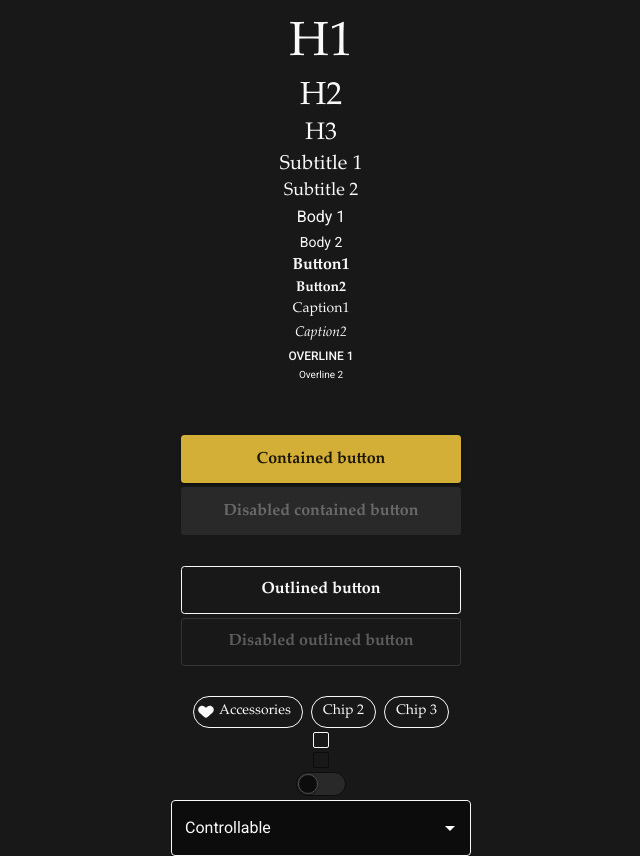
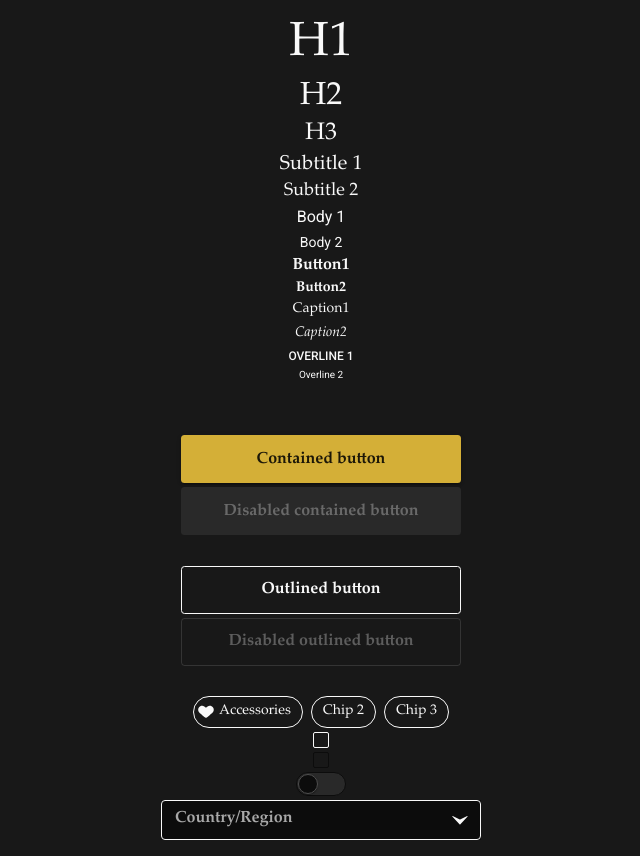
Before and after one commit to VCyx/mb-gallery-client, a Next.js app: page /ui-kit in a window 1280 px wide. Shown: the whole page, without its empty margins (319-959 px from the left). Built offline with nearby package versions, Linux system fonts and the light colour scheme; what @mui/material-nextjs would draw is missing.

Commit message:
working on Autocomplete

```diff
--- a/src/app/ui-kit/page.tsx
+++ b/src/app/ui-kit/page.tsx
@@ -115,9 +115,12 @@ export default function UiKit() {
 
       <Autocomplete
         disablePortal
-        options={["Option 1", "Option 2", "Option 3", "Option 4", "Option 5"]}
-        sx={{ width: 300 }}
-        renderInput={(params) => <TextField {...params} label="Controllable" />}
+        options={["USA", "Ukraine", "Option 3", "Option 4", "Option 5"]}
+        sx={{ width: 320 }}
+        size="small"
+        renderInput={(params) => (
+          <TextField {...params} label="Country/Region" />
+        )}
       />
     </Box>
   );
--- a/src/data/styles/overridesComponent.tsx
+++ b/src/data/styles/overridesComponent.tsx
@@ -4,6 +4,8 @@ import { Theme } from "@mui/material/styles/createThemeNoVars";
 import { CssVarsTheme } from "@mui/material/styles/createThemeWithVars";
 import { getTypography } from "@/data/styles/typography";
 import DoneIcon from "../../../public/icons/done.svg";
+import ArrowDown from "../../../public/icons/arrow-down.svg";
+import Cross from "../../../public/icons/cross.svg";
 
 export const getOverridesComponent = (): Components<
   Omit<Theme, "components" | "palette"> & CssVarsTheme
@@ -235,18 +237,41 @@ export const getOverridesComponent = (): Components<
         },
       },
     },
-    // todo here!
     MuiAutocomplete: {
+      defaultProps: {
+        popupIcon: <ArrowDown style={{ width: 24, height: 24 }} />,
+        clearIcon: <Cross style={{ width: 24, height: 24 }} />,
+      },
       styleOverrides: {
         root: {
           // color: primaryText,
           backgroundColor: black1,
+          ...typography.button,
 
           "& .MuiOutlinedInput-notchedOutline": {
             borderRadius: 4,
             borderSize: 0.5,
             borderColor: primaryText,
           },
+
+          "& .MuiOutlinedInput-root": {
+            padding: "10.5px 16px",
+          },
+
+          "& .MuiFormLabel-root:not(.Mui-focused)": {
+            // paddingLeft: 4,
+            ...typography.button,
+            opacity: "66%",
+            overflow: "visible",
+
+            "&.MuiFormLabel-filled": {
+              fontSize: 15,
+            },
+          },
+
+          "& .MuiInputBase-input.MuiOutlinedInput-input": {
+            ...typography.button,
+          },
         },
       },
     },
```
Also changed, not shown: public/icons/arrow-down.svg.
